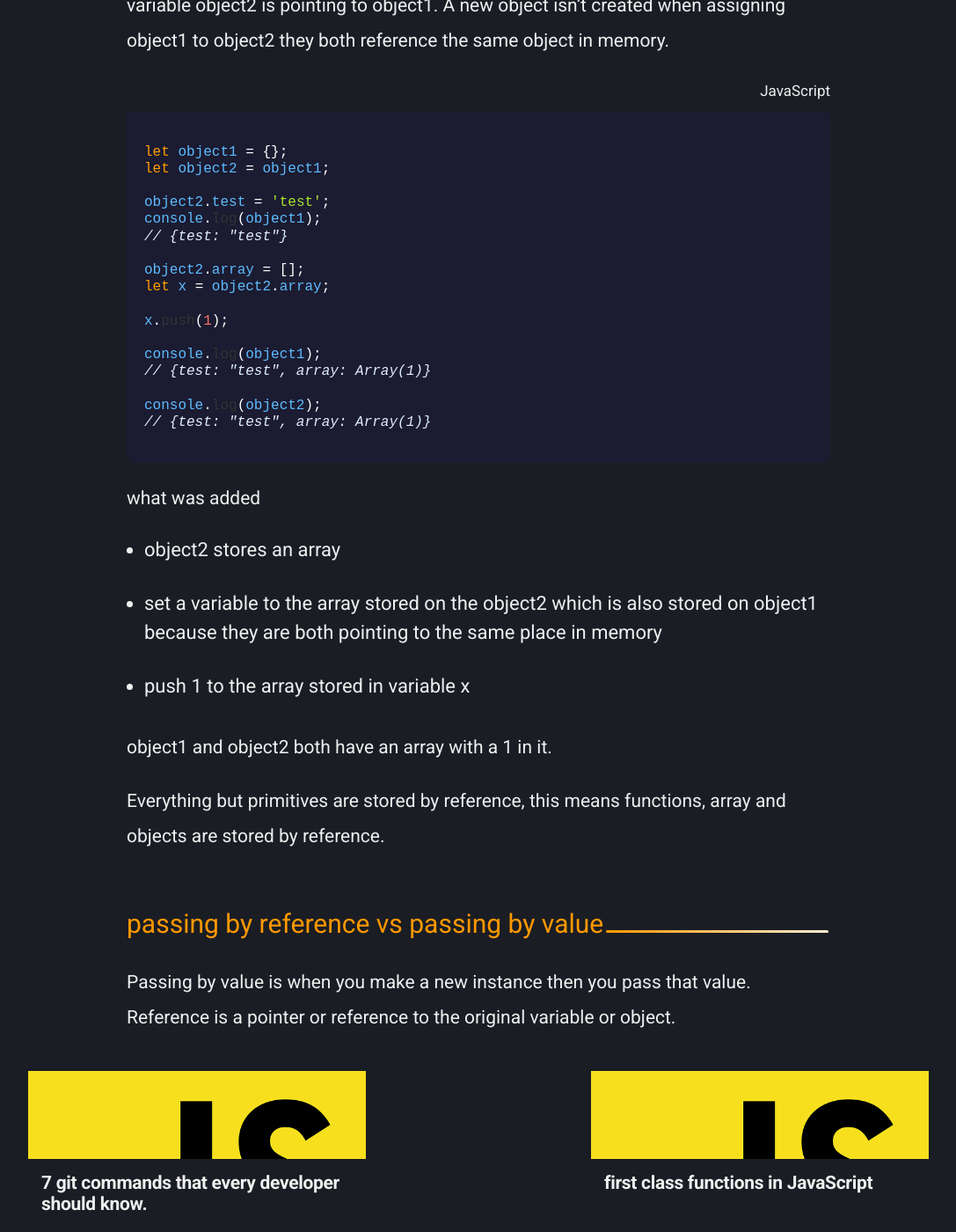
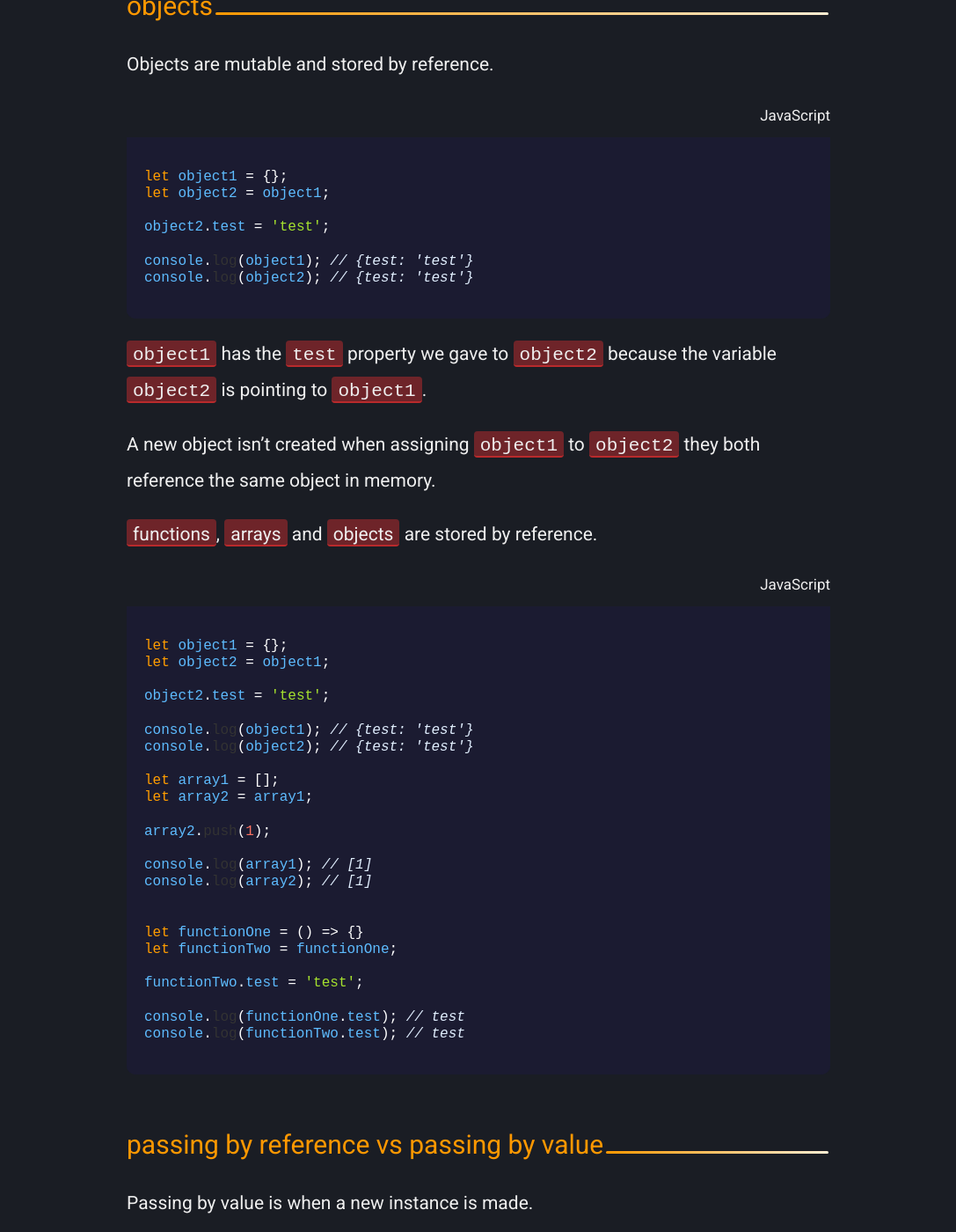
Before and after one commit to codinglead/codinglead.github.io, a Jekyll site: the page built from _posts/2018-11-30-primitives-vs-objects.md, in a window 1280 px wide and 1400 px high, scrolled down 1453 px. Shown: the whole window at 88% size, without its empty margins (96-1183 px from the left). Built offline with Jekyll 4.4.1, drawn with Linux system fonts in a browser that asks for light colours; comment, search, counter and statistics services are not loaded; some of the changed text lies outside the part shown.

Commit message:
update wording

````diff
--- a/_posts/2018-11-30-primitives-vs-objects.md
+++ b/_posts/2018-11-30-primitives-vs-objects.md
@@ -11,24 +11,35 @@
 permalink: /javascript/:title
 ---
 
+Primitives are immutable and passed by value.
+
 Objects are mutable and stored by reference.
-
-Primitives are immutable and passed by value.
 
 ## primitives
 
-Primitives can not be changed after being set. You can reset a variable pointing to a primitive to a new primitive but it doesn't change the primitive that was created.
+Primitives can not be changed after being set.
+
+A variable can be reset to a new primitive but it doesn't change the primitive that was created.
 
 <p class="highlight__file-desc">JavaScript</p>
 
 ```javascript
-let int1 = 42;
-let int2 = int1;
-int2 = 50;
+let number1 = 42;
+let number2 = number1;
+number2 = number2 / 2;
 
-console.log('int1: ' + int1); // 42
-console.log('int2: ' + int2); // 50
+console.log('number 1: ' + number1); // 42
+console.log('number 2: ' + number2); // 21
 ```
+
+The primitives are
+
+* string
+* number
+* boolean
+* null
+* undefined
+* symbol
 
 ## objects
 
@@ -42,13 +53,16 @@
 
 object2.test = 'test';
 
-console.log(object1);
-// {test: "test"}
+console.log(object1); // {test: 'test'}
+console.log(object2); // {test: 'test'}
+```
 
-console.log(object2);
-// {test: "test"}
-```
-When console logging object1 it has the test property we gave to object2 because the variable object2 is pointing to object1. A new object isn't created when assigning object1 to object2 they both reference the same object in memory.
+<code class="highlight__code">object1</code> has the <code class="highlight__code">test</code> property we gave to <code class="highlight__code">object2</code> because the variable <code class="highlight__code">object2</code> is pointing to <code class="highlight__code">object1</code>.
+
+A new object isn't created when assigning <code class="highlight__code">object1</code> to <code class="highlight__code">object2</code> they both reference the same object in memory.
+
+
+<span class="highlight__code">functions</span>, <span class="highlight__code">arrays</span> and <span class="highlight__code">objects</span> are stored by reference.
 
 <p class="highlight__file-desc">JavaScript</p>
 
@@ -57,30 +71,30 @@
 let object2 = object1;
 
 object2.test = 'test';
-console.log(object1);
-// {test: "test"}
 
-object2.array = [];
-let x = object2.array;
+console.log(object1); // {test: 'test'}
+console.log(object2); // {test: 'test'}
 
-x.push(1);
+let array1 = [];
+let array2 = array1;
 
-console.log(object1);
-// {test: "test", array: Array(1)}
+array2.push(1);
 
-console.log(object2);
-// {test: "test", array: Array(1)}
+console.log(array1); // [1]
+console.log(array2); // [1]
+
+
+let functionOne = () => {}
+let functionTwo = functionOne;
+
+functionTwo.test = 'test';
+
+console.log(functionOne.test); // test
+console.log(functionTwo.test); // test
 ```
-what was added
-
-* object2 stores an array
-* set a variable to the array stored on the object2 which is also stored on object1 because they are both pointing to the same place in memory
-* push 1 to the array stored in variable x
-
-object1 and object2 both have an array with a 1 in it.
-
-Everything but primitives are stored by reference, this means functions, array and objects are stored by reference.
 
 ## passing by reference vs passing by value
 
-Passing by value is when you make a new instance then you pass that value. Reference is a pointer or reference to the original variable or object.
+Passing by value is when a new instance is made.
+
+Passing by reference is when a new instance isn't made.
````
Also changed, not shown: other parts of _posts/2018-11-30-primitives-vs-objects.md (+2 -2 lines).
